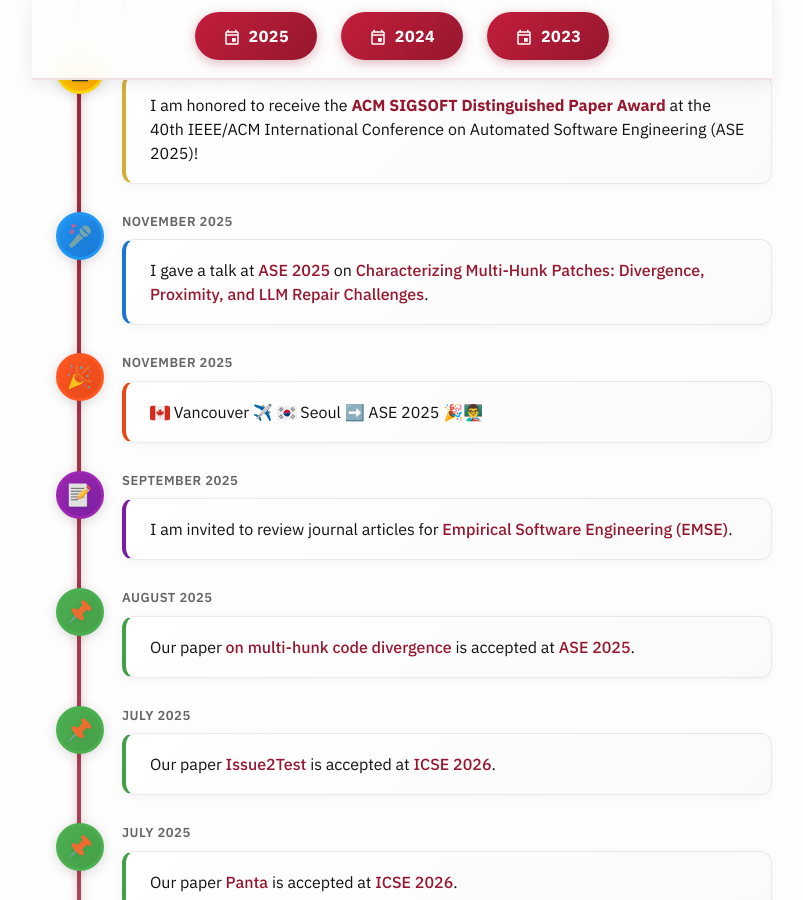
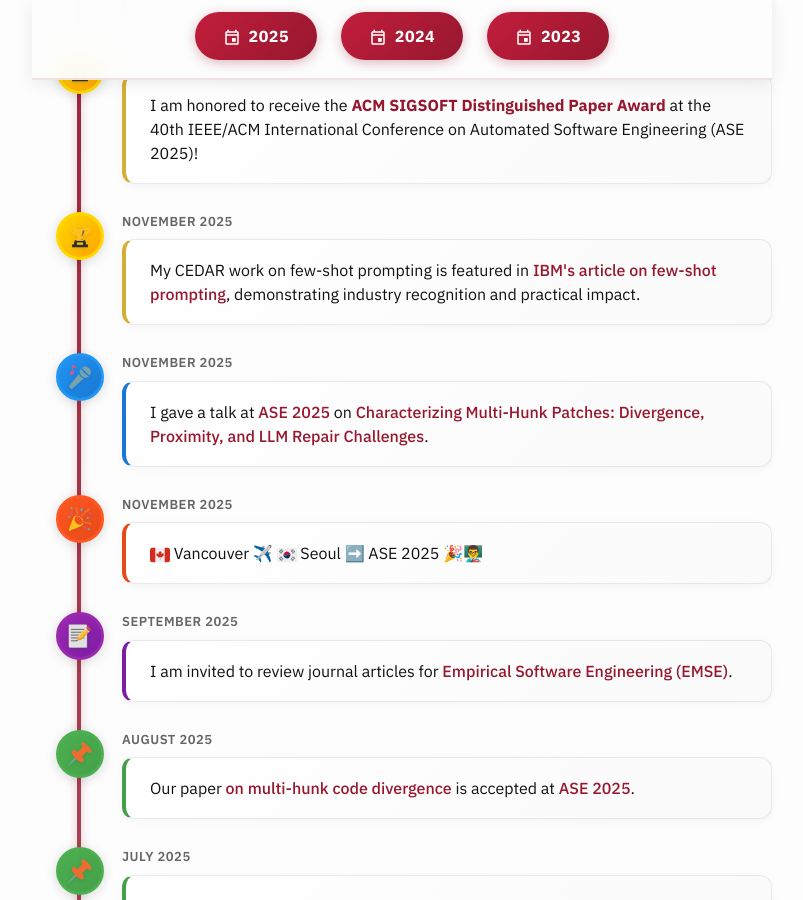
Before and after one commit to nashid/nashid.github.io, a Jekyll site: the page built from nav/news.md, in a window 1280 px wide and 900 px high, scrolled down 747 px. Shown: the whole window, without its empty margins (238-1041 px from the left). Built offline with Jekyll 4.4.1, drawn with Linux system fonts in a browser that asks for light colours; the list of posts is cut into pages by our own code.

Commit message:
Add IBM feature recognition to news timeline
## Changes

### News Timeline Entry
- Add November 2025 entry about CEDAR being featured in IBM's article
- Categorized as "award" type (gold color) to highlight industry recognition
- Placed after ACM SIGSOFT award, before ASE talk
- Links directly to IBM article section citing the work

This complements the IBM mentions on the About page and Papers page, providing comprehensive visibility of industry impact across the site.

```diff
--- a/nav/news.md
+++ b/nav/news.md
@@ -44,6 +44,16 @@
   <div class="timeline-date">November 2025</div>
   <div class="timeline-content">
     I am honored to receive the <strong>ACM SIGSOFT Distinguished Paper Award</strong> at the 40th IEEE/ACM International Conference on Automated Software Engineering (ASE 2025)!
+  </div>
+</div>
+
+<div class="timeline-item award">
+  <div class="timeline-icon">
+    <img src="{{ "/resources/images/icon-trophy-modern.svg" | prepend: site.baseurl }}" alt="Recognition">
+  </div>
+  <div class="timeline-date">November 2025</div>
+  <div class="timeline-content">
+    My CEDAR work on few-shot prompting is featured in <a href="https://www.ibm.com/think/topics/few-shot-prompting#1003835713">IBM's article on few-shot prompting</a>, demonstrating industry recognition and practical impact.
   </div>
 </div>
 
```
